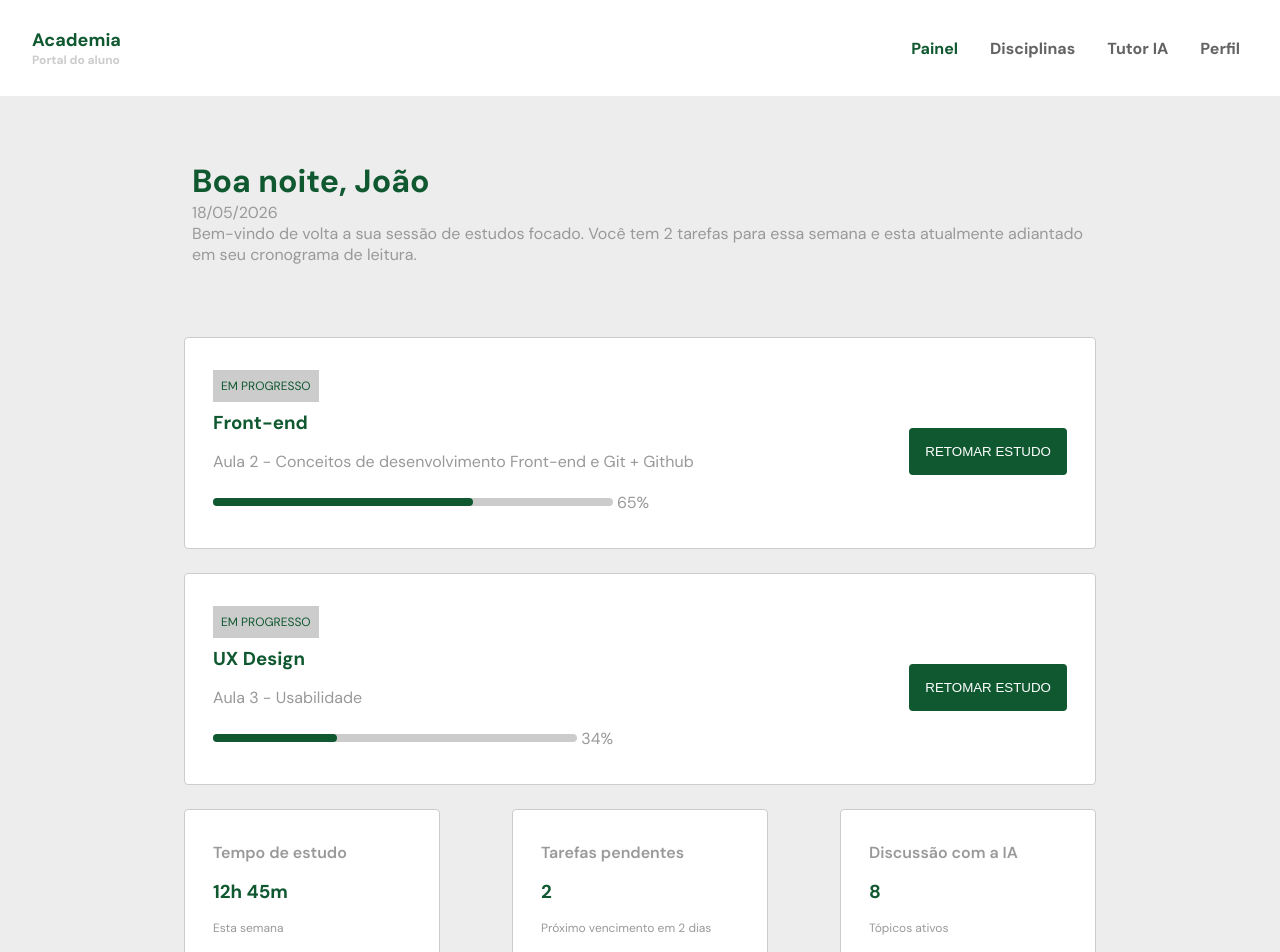
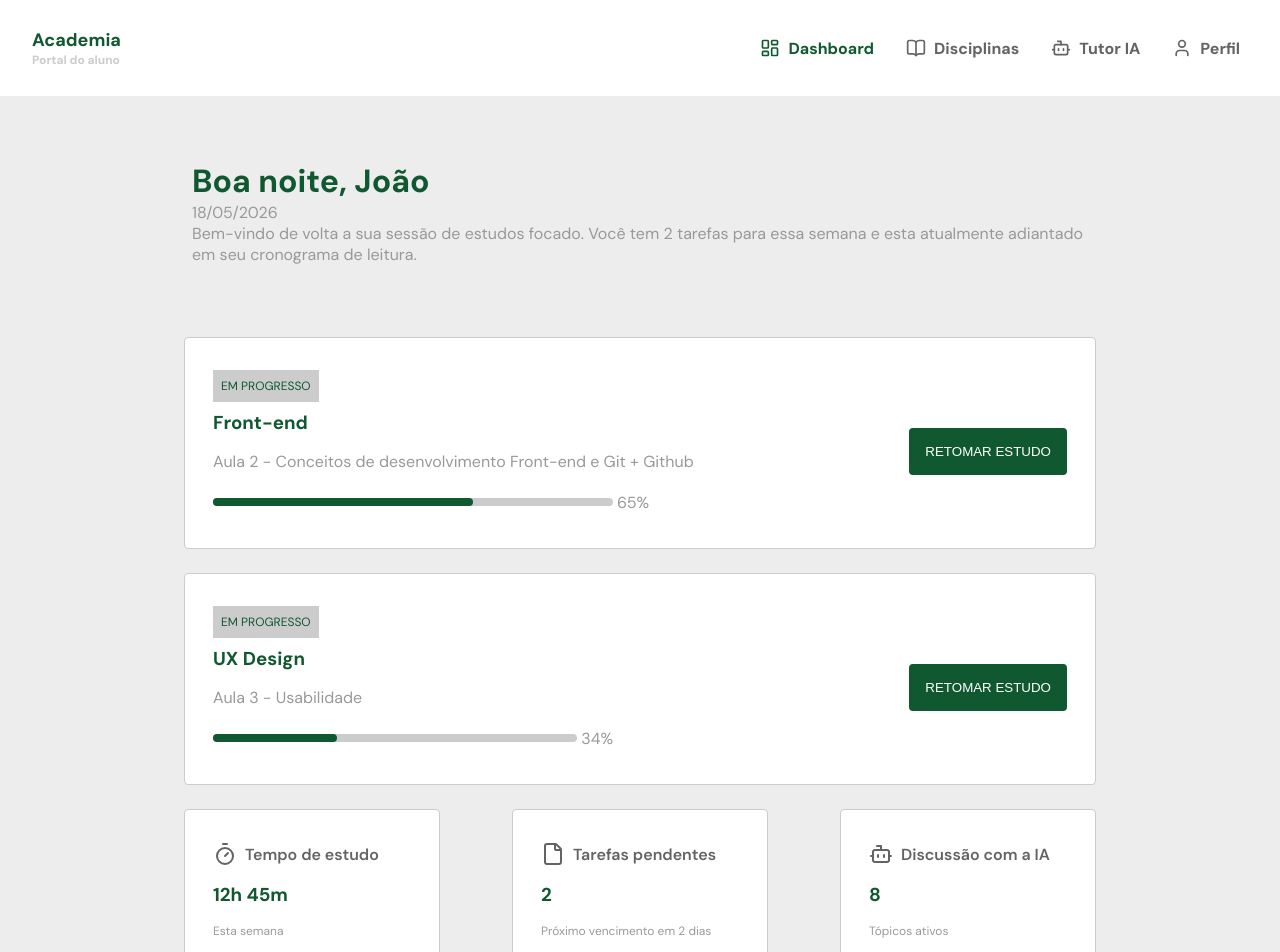
Before and after one commit to LaurenceFluciano/portal_aluno_frontend, a React (Vite) app: page /dashboard in a window 1280 px wide. Shown: the top 952 px of the page. Built offline with nearby package versions, Linux system fonts and the light colour scheme; a web font is replaced by a local one.

Commit message:
feat: adicionar icones em todos nos componentes.

```diff
--- a/src/app/layout/DashboardLayout.jsx
+++ b/src/app/layout/DashboardLayout.jsx
@@ -1,7 +1,7 @@
 import { Outlet } from "react-router-dom";
 import { Menu } from "@/components/menu/Menu";
 import { BottomBar } from "../../components/ui/BottomBar";
-import { BookOpen, LayoutDashboard, MessageSquare, User } from "lucide-react";
+import { BookOpen, BotIcon, LayoutDashboard, User } from "lucide-react";
 import { Group } from "../../components/layout/Group";
 
 export default function DashboardLayout() {
@@ -15,10 +15,30 @@ export default function DashboardLayout() {
                     </Menu.Title>
 
                     <Menu.Nav variant={'header'} className='ml--auto'>
-                        <Menu.Item to={'/dashboard'}>Painel</Menu.Item>
-                        <Menu.Item to={'/disciplina'}>Disciplinas</Menu.Item>
-                        <Menu.Item to={'/tutoria'}>Tutor IA</Menu.Item>
-                        <Menu.Item to={'/perfil/dados-pessoais'}>Perfil</Menu.Item>
+                        <Menu.Item to={'/dashboard'}>
+                            <Group layout={{default: 'col'}}>
+                                <LayoutDashboard size={20} />
+                                <span className="ml--sm" >Dashboard</span>
+                            </Group>
+                        </Menu.Item>
+                        <Menu.Item to={'/disciplina'}>
+                            <Group layout={{default: 'col'}}>
+                                <BookOpen size={20} />
+                                <span className="ml--sm" >Disciplinas</span>
+                            </Group>
+                        </Menu.Item>
+                        <Menu.Item to={'/tutoria'}>
+                            <Group layout={{default: 'col'}}>
+                                <BotIcon size={20} />
+                                <span className="ml--sm" >Tutor IA</span>
+                            </Group>
+                        </Menu.Item>
+                        <Menu.Item to={'/perfil/dados-pessoais'}>
+                            <Group layout={{default: 'col'}}>
+                                <User size={20} />
+                                <span className="ml--sm" >Perfil</span>
+                            </Group>
+                        </Menu.Item>
                     </Menu.Nav>
                 </Menu.Body>
             </Menu>
@@ -42,8 +62,8 @@ export default function DashboardLayout() {
                 </Menu.Item>
                 <Menu.Item to={'/tutoria'}>
                     <Group layout={{default: 'row'}} className="align--middle-center">
-                        <MessageSquare size={20} />
-                        <span>Tutoria</span>
+                        <BotIcon size={20} />
+                        <span>Tutor IA</span>
                     </Group>
                 </Menu.Item>
                 <Menu.Item to={'/perfil/dados-pessoais'}>
--- a/src/app/pages/dashboard/Dashboard.jsx
+++ b/src/app/pages/dashboard/Dashboard.jsx
@@ -7,6 +7,7 @@ import useUser from "@/hook/useUser"
 
 import './styles/card.css'
 import './styles/welcome.css'
+import { BotIcon, FileIcon, Timer } from "lucide-react";
 
 function Dashboard() {
     const { user } = useUser()
@@ -84,18 +85,21 @@ function Dashboard() {
                     label="Tempo de estudo"
                     value="12h 45m"
                     description="Esta semana"
+                    icon={Timer}
                 />
 
                 <StatCard
                     label="Tarefas pendentes"
                     value="2"
                     description="Próximo vencimento em 2 dias"
+                    icon={FileIcon}
                 />
 
                 <StatCard
                     label="Discussão com a IA"
                     value="8"
                     description="Tópicos ativos"
+                    icon={BotIcon}
                 />
             </Grid>
         </div>
--- a/src/app/pages/dashboard/components/StatCard.jsx
+++ b/src/app/pages/dashboard/components/StatCard.jsx
@@ -1,14 +1,19 @@
 import { Card } from "@/components/card/Card";
+import { Group } from "@/components/layout/Group"
 
 export function StatCard({
     label="Tempo de estudo",
     value="12h 45m",
-    description="Esta semana"
+    description="Esta semana",
+    icon: Icon
 }) {
 
     return (
         <Card layout={{default: 'row'}} className="mx--lg">
-            <span className="card__label m--none">{label}</span>
+            <Group layout={{default: 'col'}}>
+                {Icon && <Icon size={24} className="card__icon mr--sm" />}
+                <span className="card__label m--none my--auto">{label}</span>
+            </Group>
             <h3 id="tempo" className="card__value my--md">
                 {value}
             </h3>
--- a/src/app/pages/dashboard/styles/card.css
+++ b/src/app/pages/dashboard/styles/card.css
@@ -58,10 +58,8 @@
 */
 
 .card__label{
-    margin: 0;
-    padding: 0;
     background-color: transparent;
-    color: #999999;
+    color: #636363;
     font-weight: 600;
 
 }
@@ -75,10 +73,9 @@
     font-size: 12px;
 }
 
-/**
-* dicipline--card
-*/
-
+.card__icon {
+    color: #636363;
+}
 
 
 
--- a/src/styles/index.css
+++ b/src/styles/index.css
@@ -43,6 +43,11 @@ main{
 
 header{
     background-color: #ffffff;
+}
+
+footer {
+    min-height: 20vh;
+    background-color: #ededed;
 }
 
 /*
```
